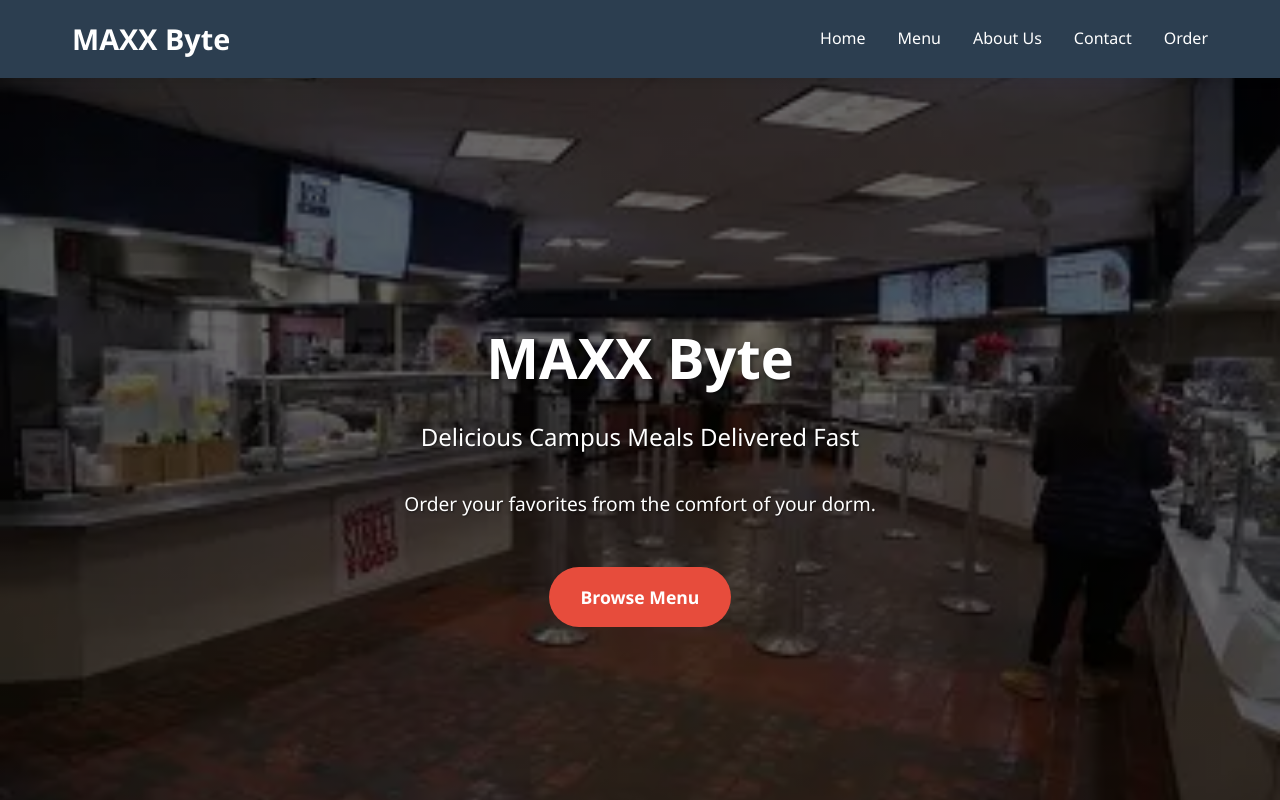
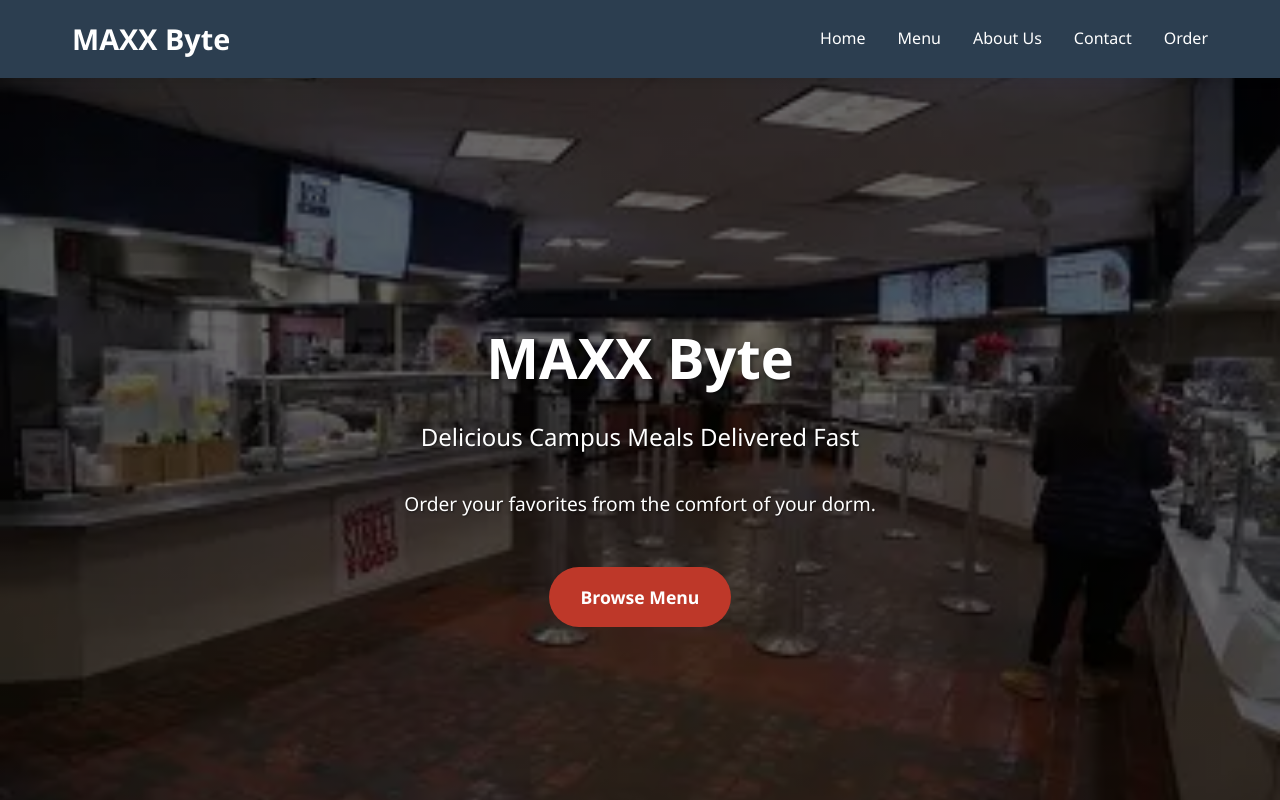
Before and after one commit to BenIsJamming/MaxxSyte, a React (Create React App) app: page / in a window 1280 px wide. Shown: the top 800 px of the page. Built offline with nearby package versions, Linux system fonts and the light colour scheme.

Commit message:
Initial commit

```diff
--- a/src/style.css
+++ b/src/style.css
@@ -80,7 +80,7 @@ body {
 }
 
 .cta-button {
-  background: #e74c3c;
+  background: #be3829;
   color: white;
   padding: 1rem 2rem;
   border: none;
```
